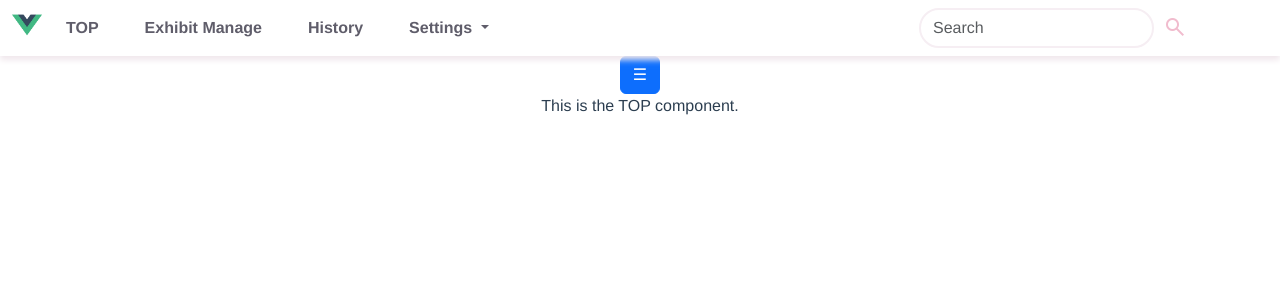
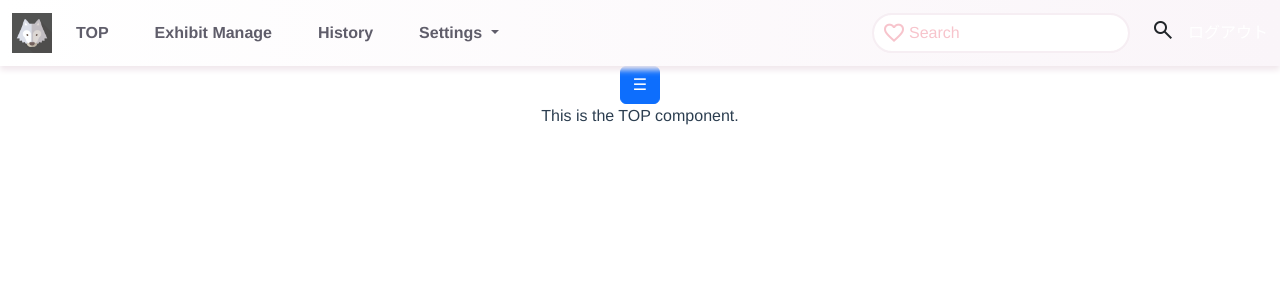
Before and after one commit to SAZO54/furimaHub-fronted, a Vue app: page / in a window 1280 px wide. Shown: the top 300 px of the page. Built offline with nearby package versions, Linux system fonts and the light colour scheme.

Commit message:
HeaderのUI作成

```diff
--- a/src/components/Base/HubHeader.vue
+++ b/src/components/Base/HubHeader.vue
@@ -3,7 +3,7 @@
     <div class="container-fluid">
       <!-- ロゴとサイト名 -->
       <a class="navbar-brand" href="/">
-        <img src="@/assets/logo.png" alt="Logo" width="30" height="24" class="d-inline-block align-top">
+        <img src="@/assets/wolf.png" alt="Logo" width="40" height="40" class="d-inline-block align-top">
       </a>
 
       <!-- ナビゲーションバーのトグルボタン（小画面で表示） -->
@@ -36,8 +36,11 @@
         </ul>
 
         <form class="d-flex" role="search">
-          <input class="form-control me-2 serch" type="search" placeholder="Search" aria-label="Search">
-          <button class="btn serch-botton" type="submit">
+          <div class="search-box">
+            <span class="material-symbols-outlined search-icon">favorite</span>
+            <input class="form-control me-2 search" type="search" placeholder="Search" aria-label="Search">
+          </div>
+          <button class="btn a-botton" type="submit">
             <span class="material-symbols-outlined">
               search
             </span>
@@ -67,32 +70,58 @@ export default {
 
 .navbar {
   box-shadow: 0 4px 6px #F0E7EC;
-  background: #fff;
+  background: linear-gradient(to right, #fff, #FAF5F9);
 }
 
 .nav-item {
   padding-right: 30px;
 }
 
-.f-gray:hover {
+.f-gray:hover, .f-gray:active, .f-gray:focus {
   color: #D7A0B0;
 }
 
-.f-gray:active {
-  color: #D7A0B0;
-}
-
-.serch {
+.search {
+  padding-left: 35px;
   border-radius: 20px;
   border: #F6EEF3 solid 2.5px;
 }
 
-.serch-botton {
+.search-box {
+  display: flex;
+  align-items: center;
+  position: relative;
+}
+
+.search-icon {
+  position: absolute;
+  left: 10px;
+  color: #F7C4CC; /* アイコンの色を指定 */
+}
+
+.search {
+  padding-left: 35px; /* アイコンのスペースを確保 */
+}
+
+.search-botton {
   color: #F1BCCE;
   padding: 5px 0 0 0;
 }
 
-.serch-botton:hover {
+.search-botton:hover {
   color: #DAA1B6;
 }
+
+.search::placeholder { /* Chrome, Firefox, Opera, Safari 10.1+ */
+  color: #F7C4CC; /* ピンク色 */
+  opacity: 1; /* プレースホルダーの透明度をフルに */
+}
+
+.search:-ms-input-placeholder { /* Internet Explorer 10-11 */
+  color: #F7C4CC;
+}
+
+.sarch::-ms-input-placeholder { /* Microsoft Edge */
+  color: #F7C4CC;
+}
 </style>
```
Also changed, not shown: src/assets/wolf.png (added).
